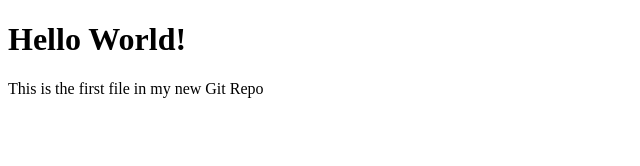
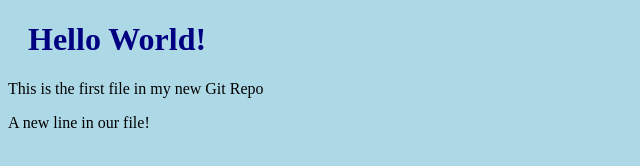
Before and after one commit to Vidyaharan65/hello-world, a plain HTML site: page index.html in a window 1280 px wide. Shown: the whole page, without its empty margins (0-640 px from the left). Drawn offline with Linux system fonts and the light colour scheme.

Commit message:
Updated index,html with a new line

```diff
--- a/bluestyle.css
+++ b/bluestyle.css
@@ -0,0 +1,8 @@
+body {
+    background-color: lightblue;
+}
+
+h1 {
+    color: navy;
+    margin-left: 20px;
+}
--- a/index.html
+++ b/index.html
@@ -4,6 +4,7 @@
         <title>
             HelloWorld!
         </title>
+        <link rel="stylesheet" href="bluestyle.css">
     </head>
     <body>
         <h1>
@@ -12,5 +13,8 @@
         <p>
             This is the first file in my new Git Repo
         </p>
+        <p>
+            A new line in our file!
+        </p>
     </body>
 </html>
```
Also changed, not shown: 1 other file.
